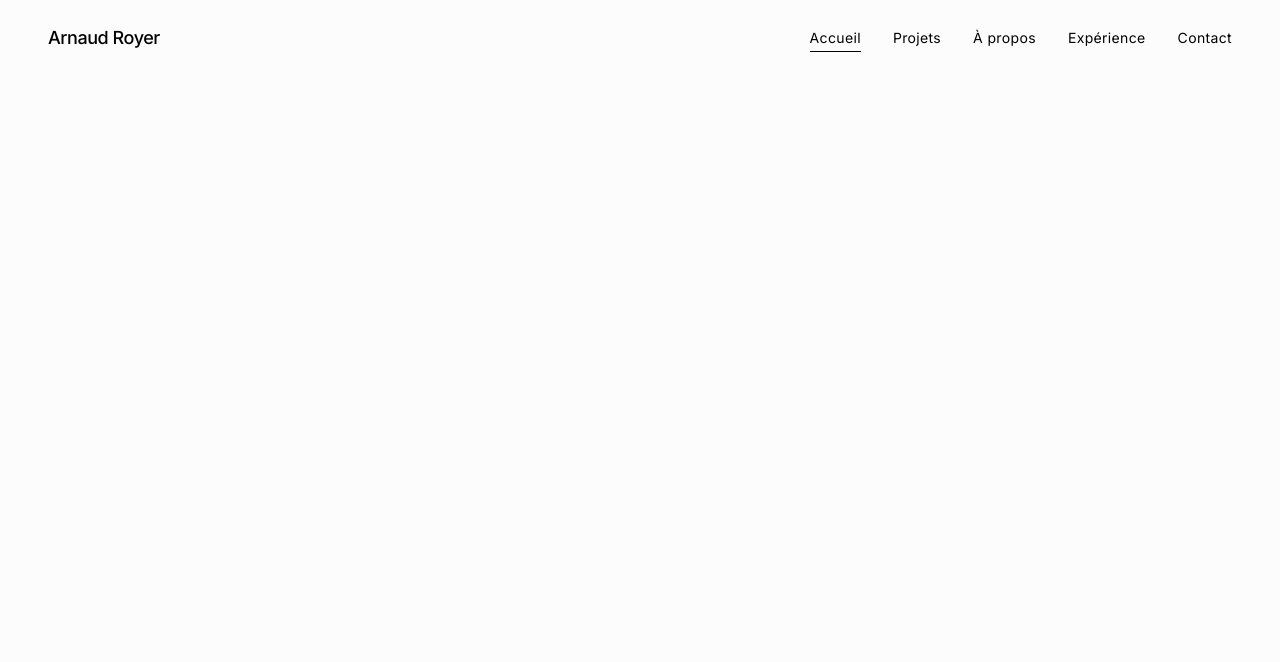
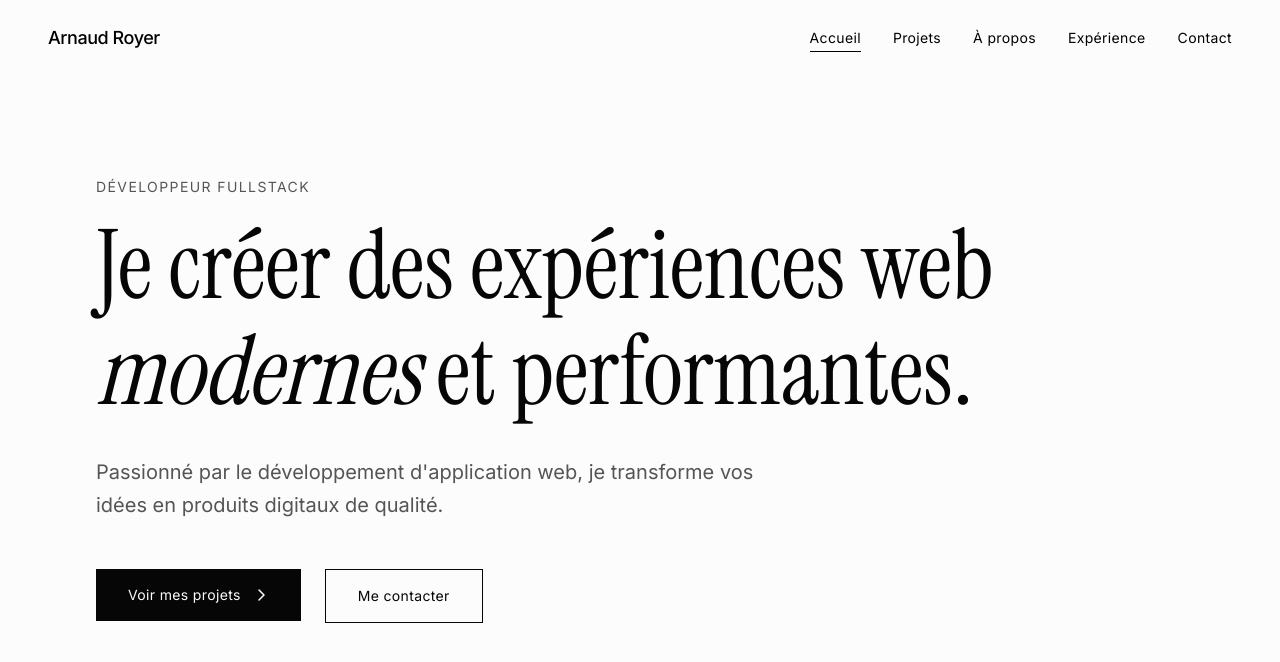
Before and after one commit to itsarnaud/Portfolio, a Next.js app: page / in a window 1280 px wide. Shown: the top 662 px of the page. Built offline with nearby package versions, Linux system fonts and the light colour scheme.

Commit message:
Feat: Hero landing page

```diff
--- a/src/app/page.tsx
+++ b/src/app/page.tsx
@@ -1,12 +1,62 @@
-// import { MagneticButton } from '../components/ui/MagneticButton';
-// import Link from 'next/link';
+'use client'
 
-export default function Home() {
+import { MagneticButton }    from '../components/ui/MagneticButton';
+import { useRef, useEffect } from 'react';
+import gsap from 'gsap';
+import Link from 'next/link';
+
+const Home = () => {
+  const heroRef     = useRef<HTMLDivElement>(null);
+  const jobRef      = useRef<HTMLParagraphElement>(null);
+  const titleRef    = useRef<HTMLHeadingElement>(null);
+  const subtitleRef = useRef<HTMLParagraphElement>(null);
+  const ctaRef      = useRef<HTMLDivElement>(null);
+
+  useEffect(() => {
+    const ctx = gsap.context(() => {
+      gsap.fromTo(
+        jobRef.current,
+        { y: 130, opacity: 0 },
+        { y: 0, opacity: 1, duration: 1.5, ease: "power3.out", delay: 0.7 }
+      );
+
+      gsap.fromTo(
+        titleRef.current,
+        { y: 100, opacity: 0 },
+        { y: 0, opacity: 1, duration: 1.2, ease: "power3.out", delay: 1 }
+      );
+
+      gsap.fromTo(
+        subtitleRef.current,
+        { y: 50, opacity: 0 },
+        { y: 0, opacity: 1, duration: 1, ease: "power3.out", delay: 1.3 }
+      );
+
+      gsap.fromTo(
+        ctaRef.current,
+        { y: 30, opacity: 0 },
+        { y: 0, opacity: 1, duration: 0.8, ease: "power3.out", delay: 1.5 }
+      );
+    }, heroRef);
+
+    return () => ctx.revert();
+  }, [])
+
   return (
     <>
+      <header ref={heroRef} className="min-h-screen flex flex-col justify-center px-6 md:px-12 lg:px-24">
+        <p ref={jobRef} className="uppercase text-sm tracking-widest mb-4 text-mono text-muted-foreground">Développeur Fullstack</p>
 
+        <h1 ref={titleRef} className="text-5xl md:text-7xl lg:text-8xl font-display leading-[1.1] mb-8 text-balance">
+          Je créer des expériences web <span className="italic">modernes</span> et performantes.
+        </h1>
 
-{/* <      <MagneticButton>
+        <p ref={subtitleRef} className="text-lg md:text-xl text-muted-foreground max-w-2xl leading-relaxed mb-12">
+          Passionné par le développement d&apos;application web, je transforme vos idées en produits digitaux de qualité.
+        </p>
+
+        <div ref={ctaRef} className="flex flex-wrap gap-6">
+          <MagneticButton>
             <Link
               href="/projects"
               className="inline-flex items-center gap-2 px-8 py-4 bg-foreground text-background text-sm tracking-wide hover:opacity-90 transition-opacity"
@@ -22,7 +72,20 @@ export default function Home() {
                 />
               </svg>
             </Link>
-      </MagneticButton>> */}
+          </MagneticButton>
+
+          <MagneticButton>
+            <Link
+              href="/contact"
+              className="inline-flex items-center gap-2 px-8 py-4 border border-foreground text-sm tracking-wide hover:bg-foreground hover:text-background transition-colors"
+            >
+              Me contacter
+            </Link>
+          </MagneticButton>
+        </div>
+      </header>
     </>
   );
 }
+
+export default Home;
```
Lines whose indentation alone changed are shown as unchanged.
